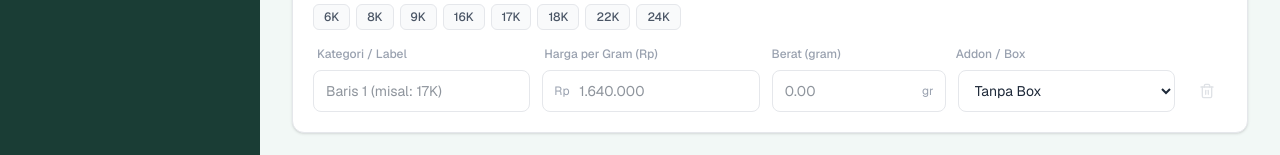
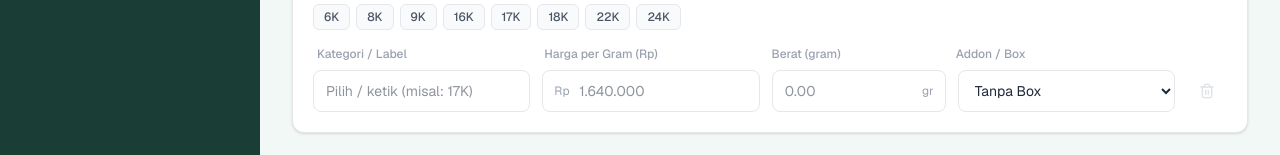
Before and after one commit to albasithabs/aujewelry, a Next.js app: page /kalkulator-emas in a window 1280 px wide. Shown: the part 1138-1293 px from the top of the page. Built offline with nearby package versions, Linux system fonts and the light colour scheme.

Commit message:
feat: ubah label jadi dropdown karat dengan datalist (bisa pilih atau ketik manual)

```diff
--- a/src/app/(dashboard)/kalkulator-emas/page.tsx
+++ b/src/app/(dashboard)/kalkulator-emas/page.tsx
@@ -965,13 +965,21 @@ export default function KalkulatorEmasPage() {
             >
               <div>
                 <label className="mb-1 block text-xs text-gray-400 sm:hidden">Kategori / Label</label>
+                <div className="relative">
                   <input
                     type="text"
+                    list={`karat-list-${row.id}`}
                     value={row.label}
                     onChange={(e) => updateRow(row.id, "label", e.target.value)}
-                  placeholder={`Baris ${idx + 1} (misal: 17K)`}
+                    placeholder={`Pilih / ketik (misal: 17K)`}
                     className="w-full rounded-lg border border-gray-200 bg-white px-3 py-2.5 text-base sm:text-sm text-gray-800 outline-none transition focus:border-teal-500 focus:ring-2 focus:ring-teal-100"
                   />
+                  <datalist id={`karat-list-${row.id}`}>
+                    {["6K", "8K", "9K", "16K", "17K", "18K", "22K", "24K"].map((k) => (
+                      <option key={k} value={k} />
+                    ))}
+                  </datalist>
+                </div>
               </div>
               <div>
                 <label className="mb-1 block text-xs text-gray-400 sm:hidden">Harga per Gram (Rp)</label>
```
Lines whose indentation alone changed are shown as unchanged.
